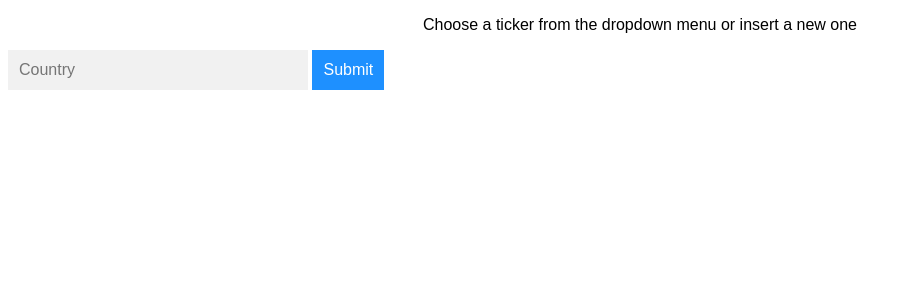
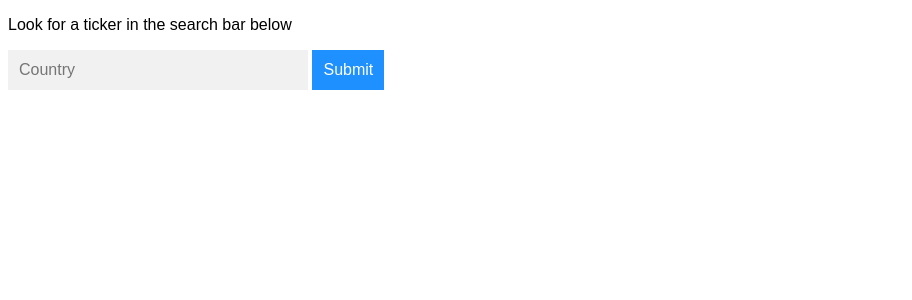
Before and after one commit to datapractitioner/Python-repo, a FastAPI app: template Projects/StockWatcher/templates/index.html in a window 1280 px wide. Shown: the top 300 px of the page, without its empty margins (0-912 px from the left). Run offline with FastAPI, Linux system fonts and the light colour scheme; the template is opened without the code that fills it, so the values that code supplies are empty.

Commit message:
Piccole modifiche

```diff
--- a/Projects/StockWatcher/server.py
+++ b/Projects/StockWatcher/server.py
@@ -34,15 +34,16 @@ app = FastAPI()
 app.mount("/static", StaticFiles(directory = 'static'), name = 'static')
 templates = Jinja2Templates(directory = 'templates')
 
+simboli = get_tickers()
+
 @app.get('/')
 async def main_page(request: Request):
-
     # fetch tickers
-    simboli = get_tickers()
-    print('dakdakhdadhakdhas')
-
+    #simboli = get_tickers()
+    #print('dakdakhdadhakdhas')
     return templates.TemplateResponse('index.html', {'request' : request, 'tickers' : simboli})
 
 @app.post('/')
 async def selected_ticker(request : Request, myCountry : str = Form(...)):
-    return {'mycountry' : myCountry}
+    print(myCountry)
+    return templates.TemplateResponse('index.html', {'request' : request, 'tickers' : simboli})
--- a/Projects/StockWatcher/static/style.css
+++ b/Projects/StockWatcher/static/style.css
@@ -1,11 +1,3 @@
-p {
-    text-align: center;
-}
-
-div {
-    text-align : center;
-}
-
 * { box-sizing: border-box; }
 body {
   font: 16px Arial;
--- a/Projects/StockWatcher/templates/index.html
+++ b/Projects/StockWatcher/templates/index.html
@@ -6,7 +6,7 @@
     </head>
     <body>
         <p>
-            Choose a ticker from the dropdown menu or insert a new one
+            Look for a ticker in the search bar below
         </p>
 
         <form autocomplete="off" action="/" method = 'post'>
```
